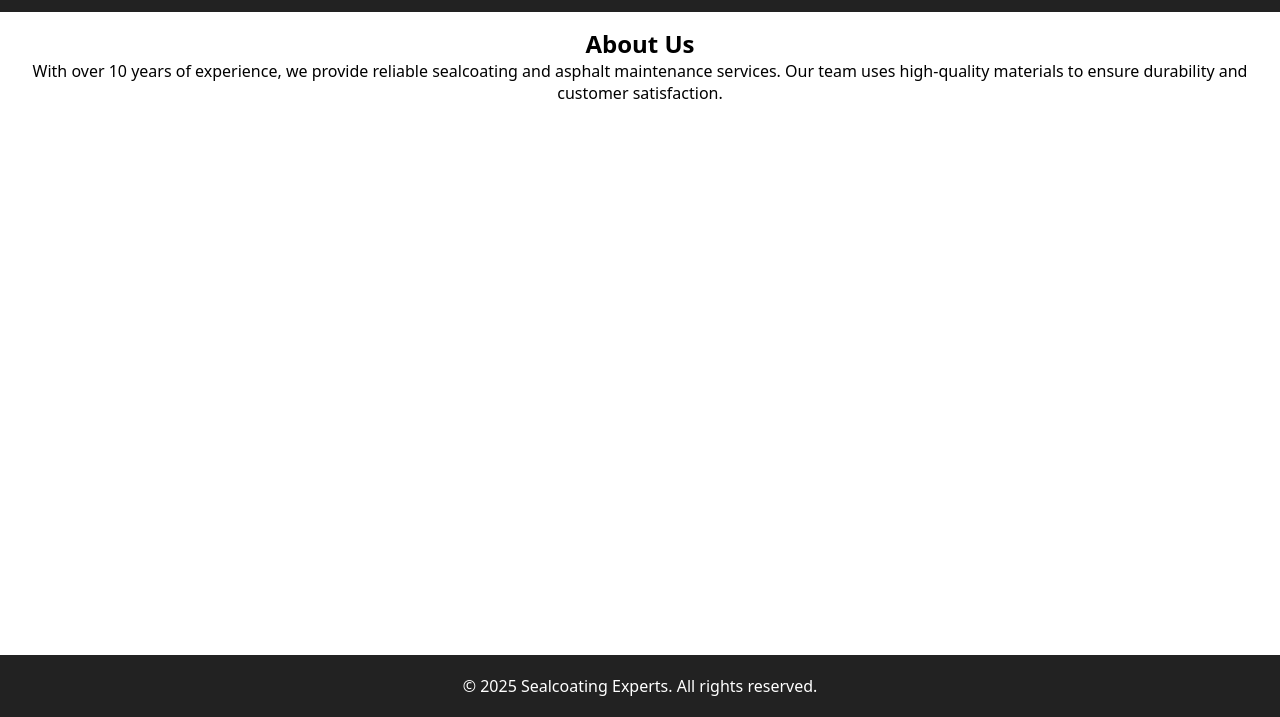
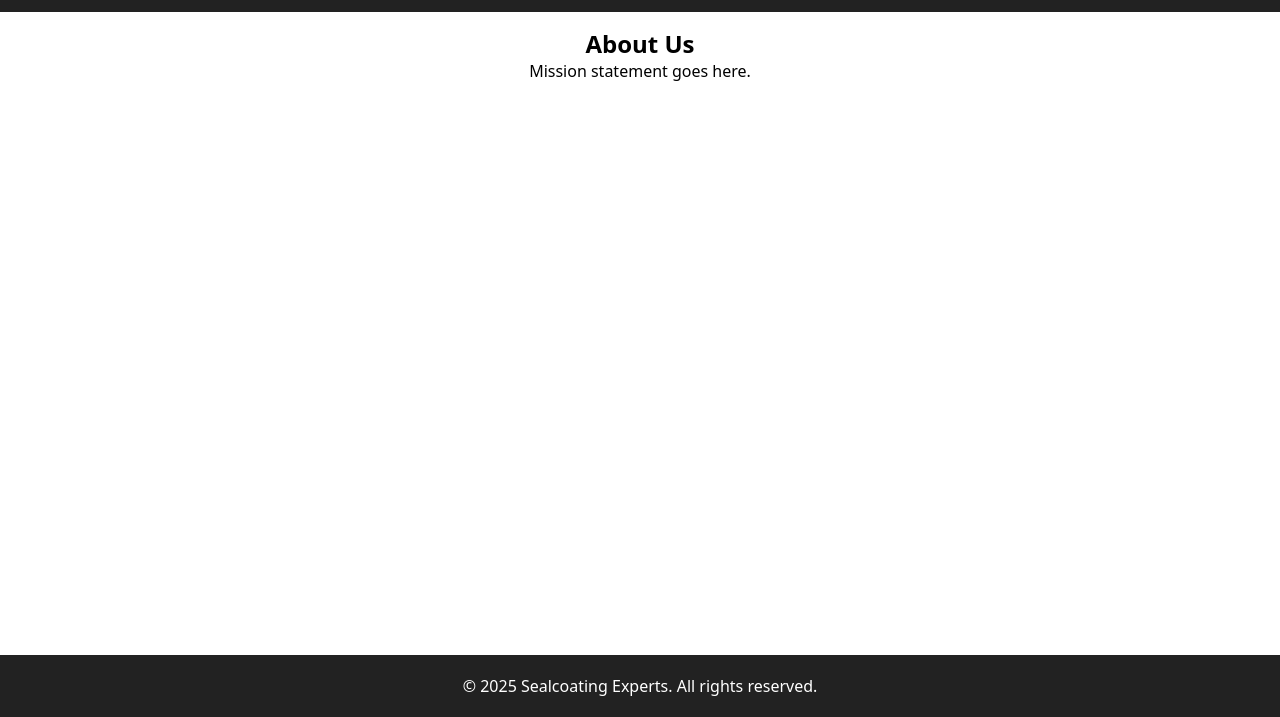
Before and after one commit to roachboisss/sealcoating, a plain HTML site: page about.html in a window 1280 px wide. Shown: the part 83-800 px from the top of the page. Drawn offline with Linux system fonts and the light colour scheme.

Commit message:
Updated About Us

```diff
--- a/about.html
+++ b/about.html
@@ -21,11 +21,7 @@
     </header>
     <section class="about">
       <h2>About Us</h2>
-      <p>
-        With over 10 years of experience, we provide reliable sealcoating and
-        asphalt maintenance services. Our team uses high-quality materials to
-        ensure durability and customer satisfaction.
-      </p>
+      <p>Mission statement goes here.</p>
     </section>
     <footer>
       <p>&copy; 2025 Sealcoating Experts. All rights reserved.</p>
```
